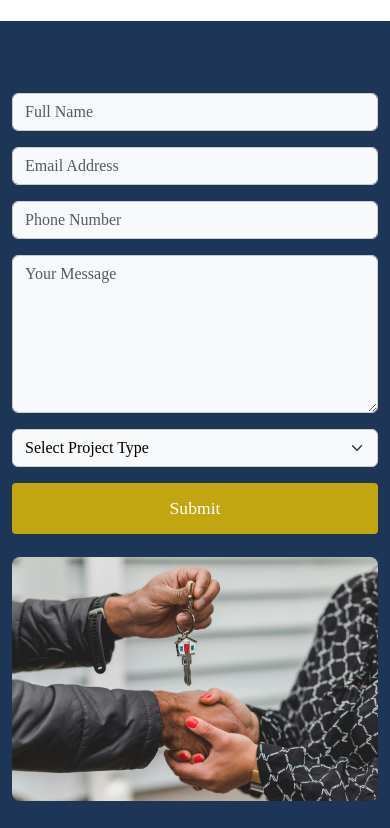
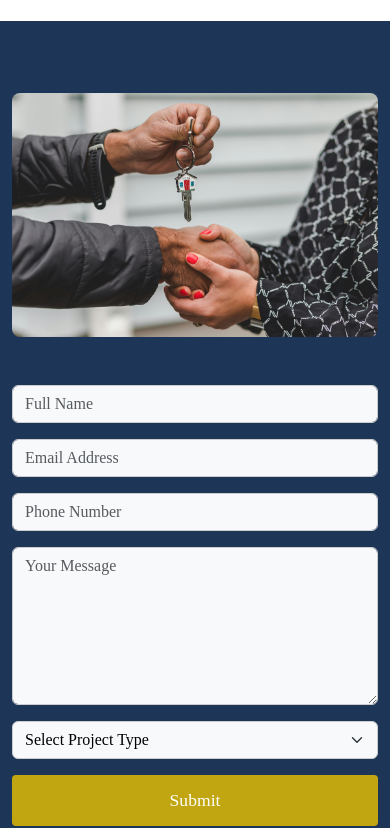
Before and after one commit to Djonessa/sevenley-site, a website: page contact.html in a window 390 px wide. Shown: the part 411-1239 px from the top of the page. Drawn offline with nearby package versions, Linux system fonts and the light colour scheme; a web font is replaced by a local one.

Commit message:
Update contact.html

```diff
--- a/contact.html
+++ b/contact.html
@@ -54,12 +54,17 @@
 <section class="contact-section">
   <div class="contact-form container py-6 my-4">
     <form name="contact" method="POST" data-netlify="true" data-netlify-honeypot="bot-field" action="/thank-you.html">
-    <!-- Hidden Field for Form Name -->
+      <!-- Hidden Field for Form Name -->
       <input type="hidden" name="form-name" value="contact">
 
-      <div class="row g-4">
-        <!-- Left Side: Form Inputs -->
-        <div class="col-md-6">
+      <div class="row flex-column flex-md-row g-4">
+        <!-- Image (Moves to Top on Mobile) -->
+        <div class="col-md-6 d-flex align-items-center order-0 order-md-1 mb-4 mb-md-0">
+          <img src="assets/keys.jpg" alt="Sevenley Custom Home" class="form-img w-100">
+        </div>
+
+        <!-- Form Inputs -->
+        <div class="col-md-6 order-1 order-md-0">
           <div class="mb-3">
             <input type="text" class="form-control" name="name" placeholder="Full Name" required>
           </div>
@@ -82,7 +87,7 @@
             </select>
           </div>
 
-          <!-- Honeypot field (invisible to users, catches bots) -->
+          <!-- Honeypot field -->
           <div style="display: none;">
             <label>Leave this field empty</label>
             <input type="text" name="website">
@@ -90,23 +95,19 @@
 
           <!-- Submit Button -->
           <button type="submit" class="btn contact-btn btn-warning">Submit</button>
-        </div> <!-- End of col-md-6 for form -->
-
-        <!-- Right Side: Image -->
-        <div class="col-md-6 d-flex align-items-center">
-          <img src="assets/keys.jpg" alt="Sevenley Custom Home" class="form-img">
-        </div>
+        </div> <!-- End Form Side -->
       </div>
     </form>
   </div>
 </section>
+
 
 <footer class=" footer pt-4 pb-3" style="background-color: #EEF2F5;">
   <div class="container-fluid px-4">
     <div class="d-flex flex-column flex-md-row justify-content-between align-items-start text-center text-md-start">
 
       <!-- Left: Logo -->
-      <div class="footer-logo mb-4 mb-md-0">
+      <div class="footer-logo mb-4 mb-md-0 order-0 order-md-1">
         <img src="assets/sevenley minimal.png" alt="Sevenley Logo" width="85" height="85">
       </div>
 
```
